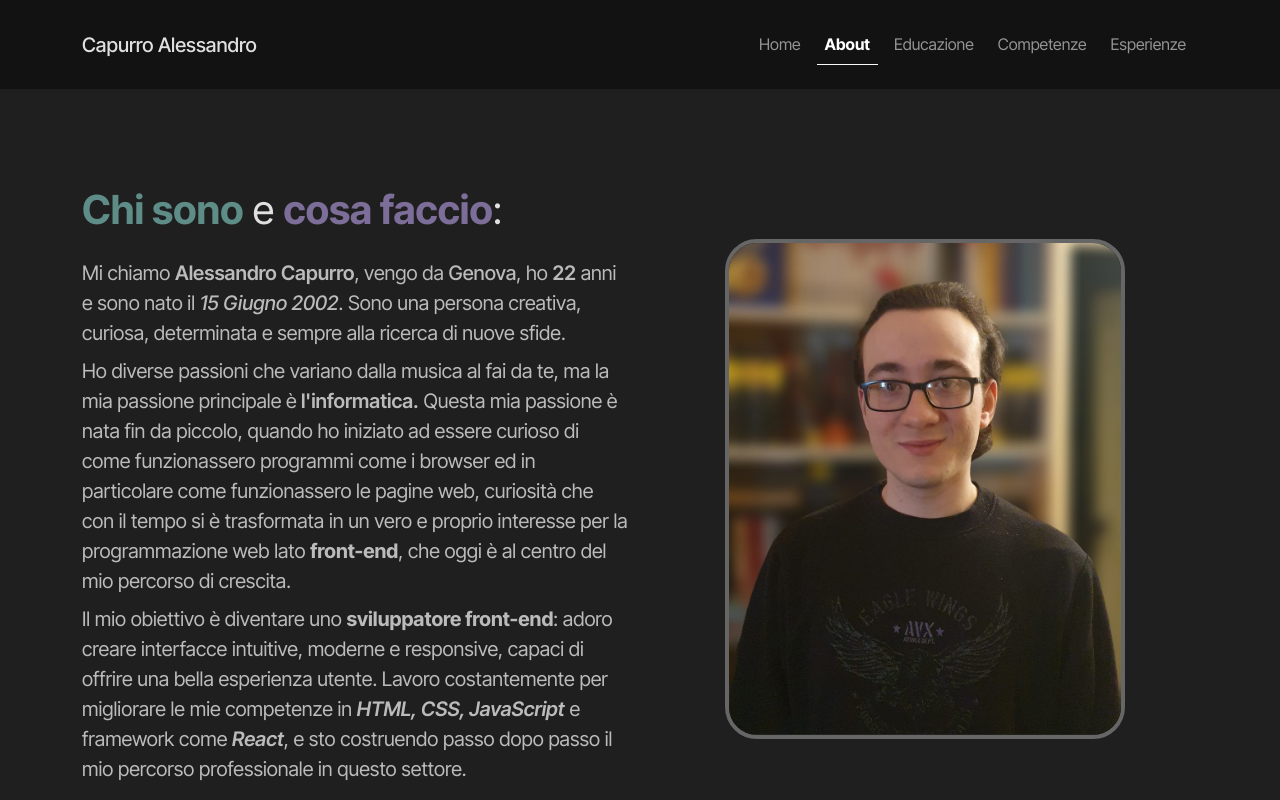
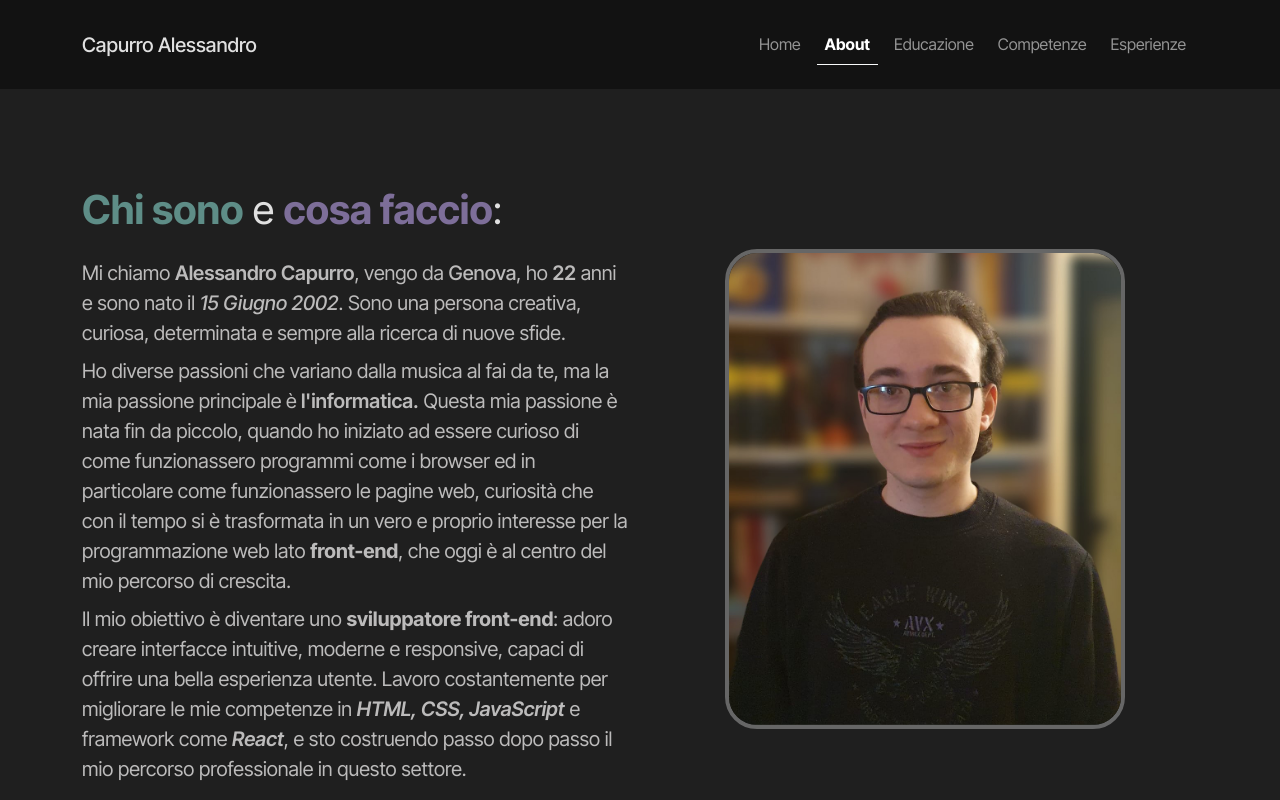
Before and after one commit to capurrooalessandro/PortfolioWebsite, a React (Vite) app in the folder PortfolioWebsite/: page /about in a window 1280 px wide. Shown: the top 800 px of the page. Built offline with nearby package versions, Linux system fonts and the light colour scheme.

Commit message:
fixed photo height

```diff
--- a/PortfolioWebsite/src/components/pages/about.jsx
+++ b/PortfolioWebsite/src/components/pages/about.jsx
@@ -53,7 +53,7 @@ export default function showAboutPage() {
                 </div>
                 <div id='rightCol' className={`col-xl-6 d-flex align-items-center justify-content-center p-0 ${ScreenSizeLg ? "" : "right-col-hidden"}`}>
                     <img src={Picture} alt="Foto"  width={`${ResizePhotoXxl ? `${ResizePhotoMd ? "350" : "400"}` : "500"}`}
-                    height={`${ResizePhotoXxl ? `${ResizePhotoMd ? "450" : "500"}` : "600"}`} loading='lazy'
+                    height={`${ResizePhotoXxl ? `${ResizePhotoMd ? "420" : "480"}` : "600"}`} loading='lazy'
                     className='rounded-5 border border-4 mb-xl-0 mb-5'/>
                 </div>
             </div>
```
